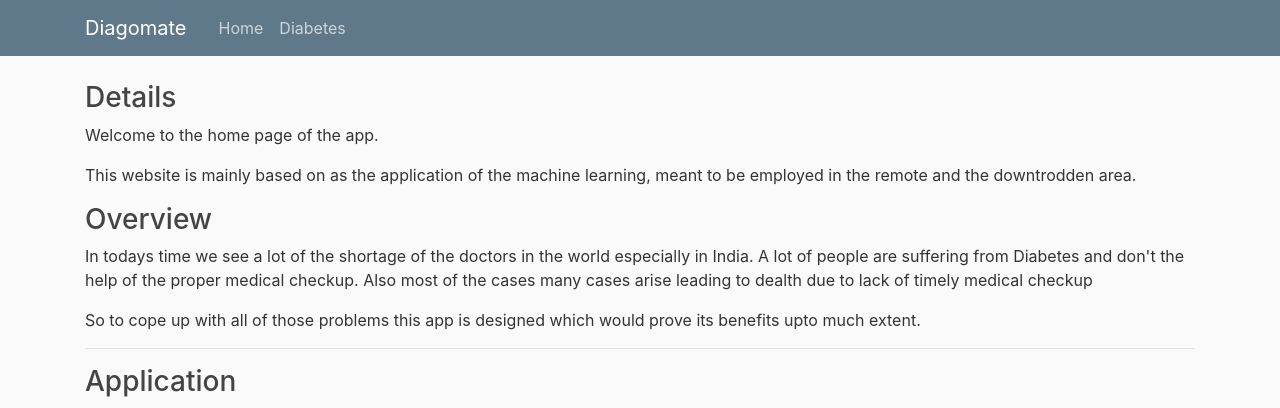
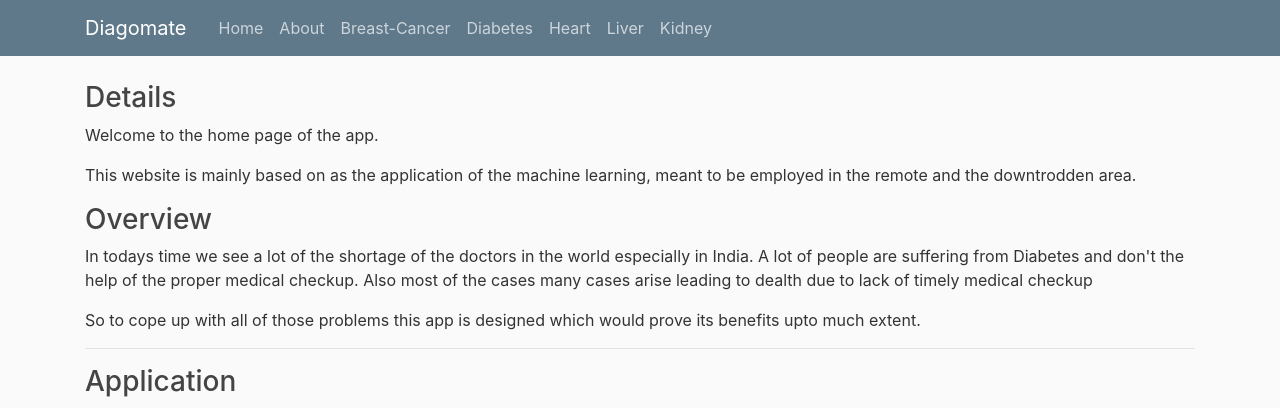
Before and after one commit to Jaybagrecha/Medical_app, a Flask app: page / in a window 1280 px wide. Shown: the top 408 px of the page. Run offline with Flask 2, Linux system fonts and the light colour scheme; some libraries are stand-ins or nearby versions.

Commit message:
Update home.html

```diff
--- a/template/home.html
+++ b/template/home.html
@@ -37,8 +37,13 @@
       <div class="collapse navbar-collapse" id="navbarToggle">
         <div class="navbar-nav mr-auto">
           <a class="nav-item nav-link" href="/">Home</a>
+          <a class="nav-item nav-link" href="/about">About</a>
+          <a class="nav-item nav-link" href="/cancer">Breast-Cancer</a>
+          <a class="nav-item nav-link" href="/diabetes">Diabetes</a>
+          <a class="nav-item nav-link" href="/heart">Heart</a>
+          <a class="nav-item nav-link" href="/liver">Liver</a>
+          <a class="nav-item nav-link" href="/kidney">Kidney</a>
 
-          <a class="nav-item nav-link" href="/diabetes">Diabetes</a>
         </div>
       </div>
     </div>
```
